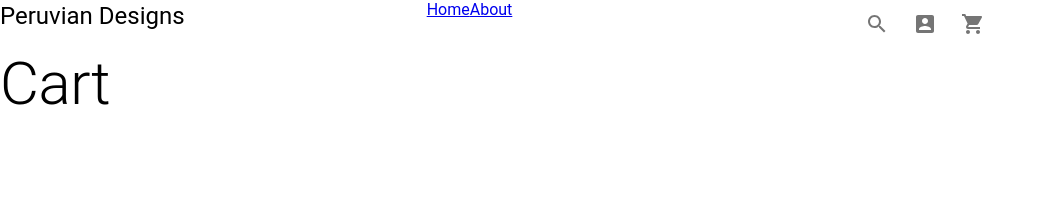
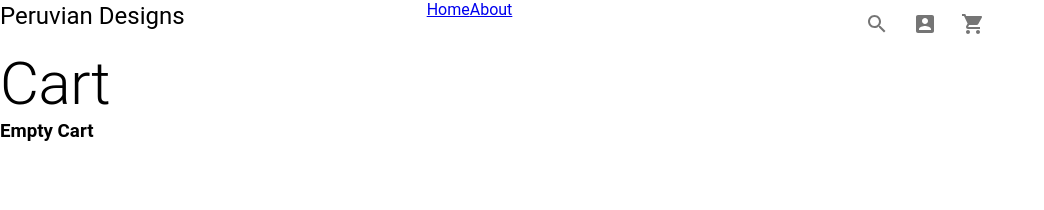
Before and after one commit to adriandelgg/eCommerce-Store, a React (Create React App) app: page /shoppingcart in a window 1280 px wide. Shown: the top 210 px of the page, without its empty margins (0-1044 px from the left). Built offline with nearby package versions, Linux system fonts and the light colour scheme; no server answers.

Commit message:
Clean up

```diff
--- a/src/components/Cart/Cart.js
+++ b/src/components/Cart/Cart.js
@@ -1,12 +1,16 @@
 import React from 'react';
+import { useSelector } from 'react-redux';
 import { Typography } from '@material-ui/core';
 import CartProduct from './CartProduct';
+import { getTotalItemsInCart } from '../../redux/shoppingCart';
 
 const Cart = () => {
+	const itemsInCart = useSelector(getTotalItemsInCart);
+
 	return (
 		<main>
 			<Typography variant="h2">Cart</Typography>
-			<CartProduct />
+			{itemsInCart === 0 ? <h3>Empty Cart</h3> : <CartProduct />}
 		</main>
 	);
 };
--- a/src/components/Cart/CartProduct.js
+++ b/src/components/Cart/CartProduct.js
@@ -6,7 +6,6 @@ import {
 	Typography,
 	IconButton,
 	Paper,
-	Select,
 	NativeSelect,
 	MenuItem,
 	InputLabel
```
Also changed, not shown: src/components/Navbar/Navbar.js (+2 -15 lines).
